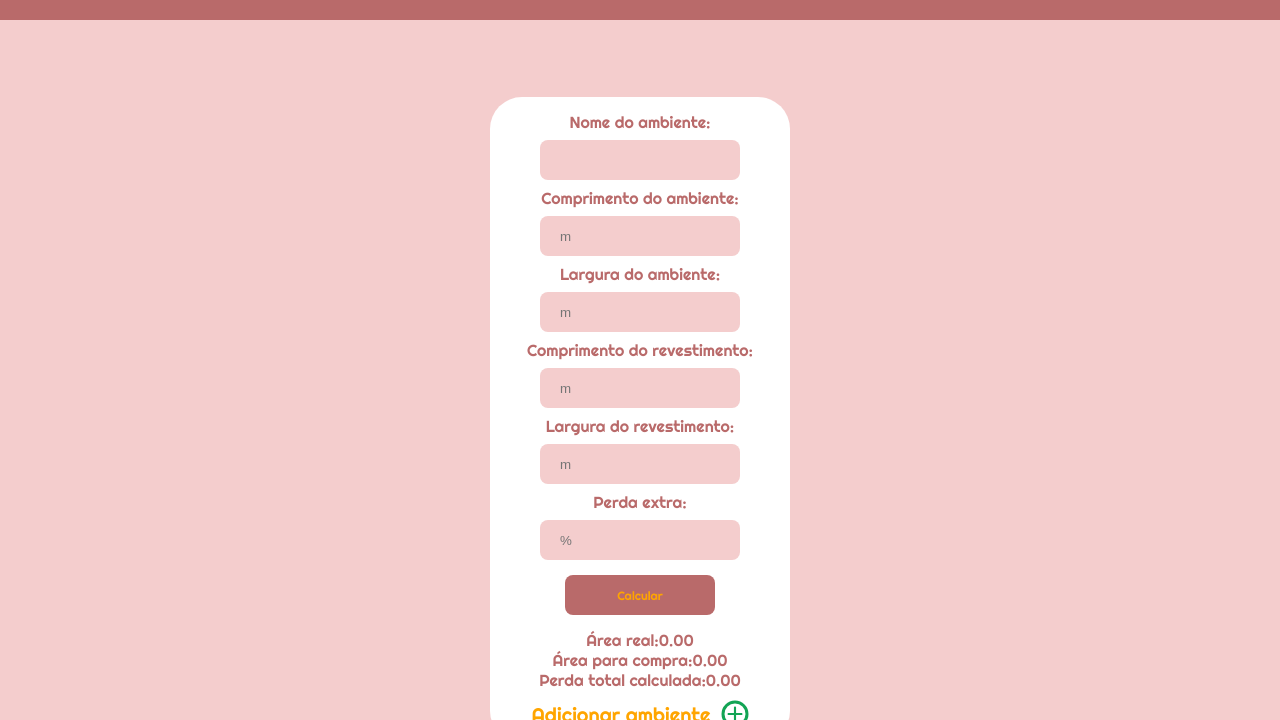
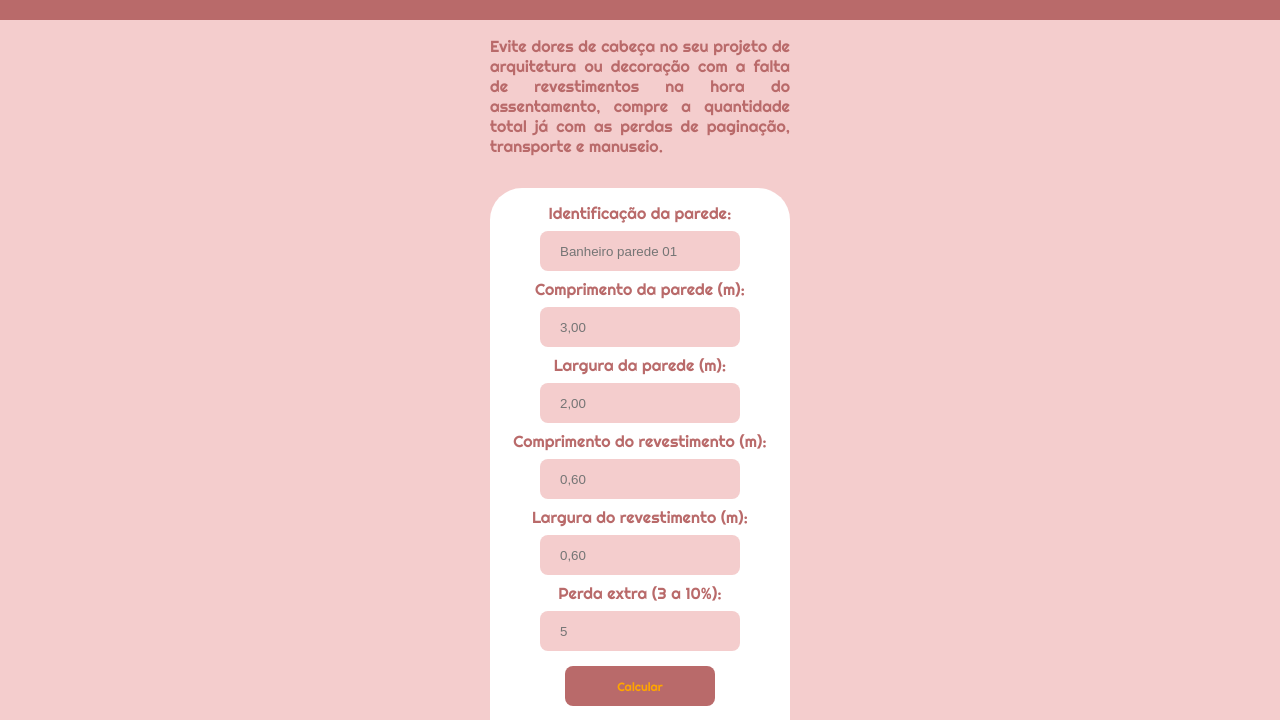
Before and after one commit to MargaridaMarina/paginacao-revestimento, a plain HTML site: page index.html in a window 1280 px wide. Shown: the part 80-800 px from the top of the page. Drawn offline with Linux system fonts and the light colour scheme.

Commit message:
"ajustes de títulos"

```diff
--- a/index.html
+++ b/index.html
@@ -5,8 +5,11 @@
     <meta name="viewport" content="width=device-width, initial-scale=1.0" />
     <title>Cálculo de perda de revestimento</title>
     <link rel="stylesheet" href="style.css" />
-    <script async src="https://pagead2.googlesyndication.com/pagead/js/adsbygoogle.js?client=ca-pub-6513986143133279"
-     crossorigin="anonymous"></script>
+    <script
+      async
+      src="https://pagead2.googlesyndication.com/pagead/js/adsbygoogle.js?client=ca-pub-6513986143133279"
+      crossorigin="anonymous"
+    ></script>
   </head>
   <body>
     <header class="titulo">
@@ -14,70 +17,95 @@
         Calcule a perda do seu revestimento para compra
       </p>
     </header>
+    <!-- <div class="add">
+        <script
+          async
+          src="https://pagead2.googlesyndication.com/pagead/js/adsbygoogle.js?client=ca-pub-6513986143133279"
+          crossorigin="anonymous"
+        ></script>
+        <ins
+          class="adsbygoogle"
+          style="display: block; background-color: rgb(200,200,200);"
+          data-ad-client="ca-pub-6513986143133279"
+          data-adtest="on"
+          data-ad-slot="3767182592"
+          data-ad-format="auto"
+          data-full-width-responsive="true"
+        ></ins>
+        <script>
+          ;(adsbygoogle = window.adsbygoogle || []).push({})
+        </script>
+    </div> -->
     <main class="principal">
+      <p class="aviso">Evite dores de cabeça no seu projeto de arquitetura ou decoração com a falta de revestimentos na hora do assentamento, compre a quantidade total já com as perdas de paginação, transporte e manuseio.</p>
+
       <section class="card">
         <form class="form">
-          <label for="nome-a" class="input-text">Nome do ambiente:</label>
-          <input type="text" id="nome-a" class="input-padrao" />
-
+          <label for="nome-a" class="input-text">Identificação da parede:</label>
+          <input type="text" id="nome-a" class="input-padrao" placeholder="Banheiro parede 01"/>
           <label for="comp-a" class="input-text"
-            >Comprimento do ambiente:</label
+            >Comprimento da parede (m):</label
           >
           <input
             type="number"
             id="comp-a"
             class="input-padrao"
-            placeholder="m"
+            placeholder="3,00"
           />
 
-          <label for="larg-a" class="input-text">Largura do ambiente:</label>
+          <label for="larg-a" class="input-text">Largura da parede (m):</label>
           <input
             type="number"
             id="larg-a"
             class="input-padrao"
-            placeholder="m"
+            placeholder="2,00"
           />
 
-          <label for="comp-r" class="input-text">Comprimento do revestimento:</label
+          <label for="comp-r" class="input-text"
+            >Comprimento do revestimento (m):</label
           >
           <input
             type="number"
             id="comp-r"
             class="input-padrao"
-            placeholder="m"
+            placeholder="0,60"
           />
 
           <label for="larg-r" class="input-text"
-            >Largura do revestimento:</label
+            >Largura do revestimento (m):</label
           >
           <input
             type="number"
             id="larg-r"
             class="input-padrao"
-            placeholder="m"
+            placeholder="0,60"
           />
 
-          <label for="perda-extra" class="input-text">Perda extra:</label>
+          <label for="perda-extra" class="input-text">Perda extra (3 a 10%):</label>
           <input
             type="number"
             id="perda-extra"
             class="input-padrao"
-            placeholder="%"
+            placeholder="5"
           />
         </form>
         <button class="button">Calcular</button>
         <div class="resultado-texto" id="ar">
-          Área real: <span id="area-real"></span>
+          Área real: <span id="area-real"></span> m2
         </div>
         <div class="resultado-texto">
-          Área para compra: <span id="area-compra"></span>
+          Área para compra: <span id="area-compra"></span> m2
         </div>
         <div class="resultado-texto">
           Perda total calculada: <span id="perda-calculada"></span>
         </div>
         <h3>
-          <span>Adicionar ambiente</span>
-          <img src="./plus.svg" alt="Imagem de entradas" class="adicionar" />
+          <span>Adicionar parede</span>
+          <img src="./assets/plus.svg" alt="Imagem de entradas" class="adicionar" />
+        </h3>
+        <h3>
+          <span>Remover parede</span>
+          <img src="./assets/minus.svg" alt="Imagem de saídas" class="remover" />
         </h3>
       </section>
     </main>
--- a/main.js
+++ b/main.js
@@ -1,3 +1,5 @@
+
+
 const Storage = {
   get() {
     return JSON.parse(localStorage.getItem('perda-revs:calc')) || {} //pegar
@@ -89,6 +91,8 @@ function adicionaEventos(elementoRecebidoPeloArgumentoDaFuncao) {
   }
   armazenar() //escrevendo no input o valor = popular
 
+
+
   elementoRecebidoPeloArgumentoDaFuncao
     .querySelector('.adicionar')
     .addEventListener('click', () => {
@@ -97,6 +101,8 @@ function adicionaEventos(elementoRecebidoPeloArgumentoDaFuncao) {
       card.after(newCard)
       adicionaEventos(newCard)
     })
+
+
 }
 
 adicionaEventos(document)
--- a/style.css
+++ b/style.css
@@ -5,6 +5,7 @@
   padding: 0;
   box-sizing: border-box;
   text-decoration: none;
+
 }
 
 .titulo {
@@ -32,6 +33,10 @@
   gap: 0.5rem;
 }
 
+body{
+  background-color:#F4CDCD ;
+}
+
 /* .rodape{
     display: flex;
     flex-direction: row;
@@ -51,7 +56,7 @@
   justify-content: center;
   background-color: #F4CDCD;
   display: flex;
-  flex-direction: row;
+  flex-direction: column;
 }
 
 .card {
@@ -60,7 +65,7 @@
   border-radius: 2rem;
   gap: 10px;
   width: 300px;
-  margin: 32px 32px;
+  margin: 16px;
 }
 
 .input-padrao {
@@ -77,7 +82,8 @@ input {
 }
 
 button,
-.adicionar {
+.adicionar,
+.remover {
   cursor: pointer;
 }
 
@@ -110,6 +116,26 @@ button,
   text-align: center;
 }
 
+.add{
+  display: flex;
+  justify-content: center;
+  align-items: center;
+  width:300px;
+
+}
+.aviso {
+  font-family: 'Righteous', cursive;
+  color: #B96A6A;
+  font-weight: 400;
+  font-size: 16px;
+  display: flex;
+  justify-content: center;
+  align-items: center;
+  margin: 16px;
+  text-align: justify;
+  width:300px;
+}
+
 #ar {
   margin-top: 15px;
 }
```
Also changed, not shown: assets/minus.svg (added), assets/plus.svg (added), plus.svg (deleted).
